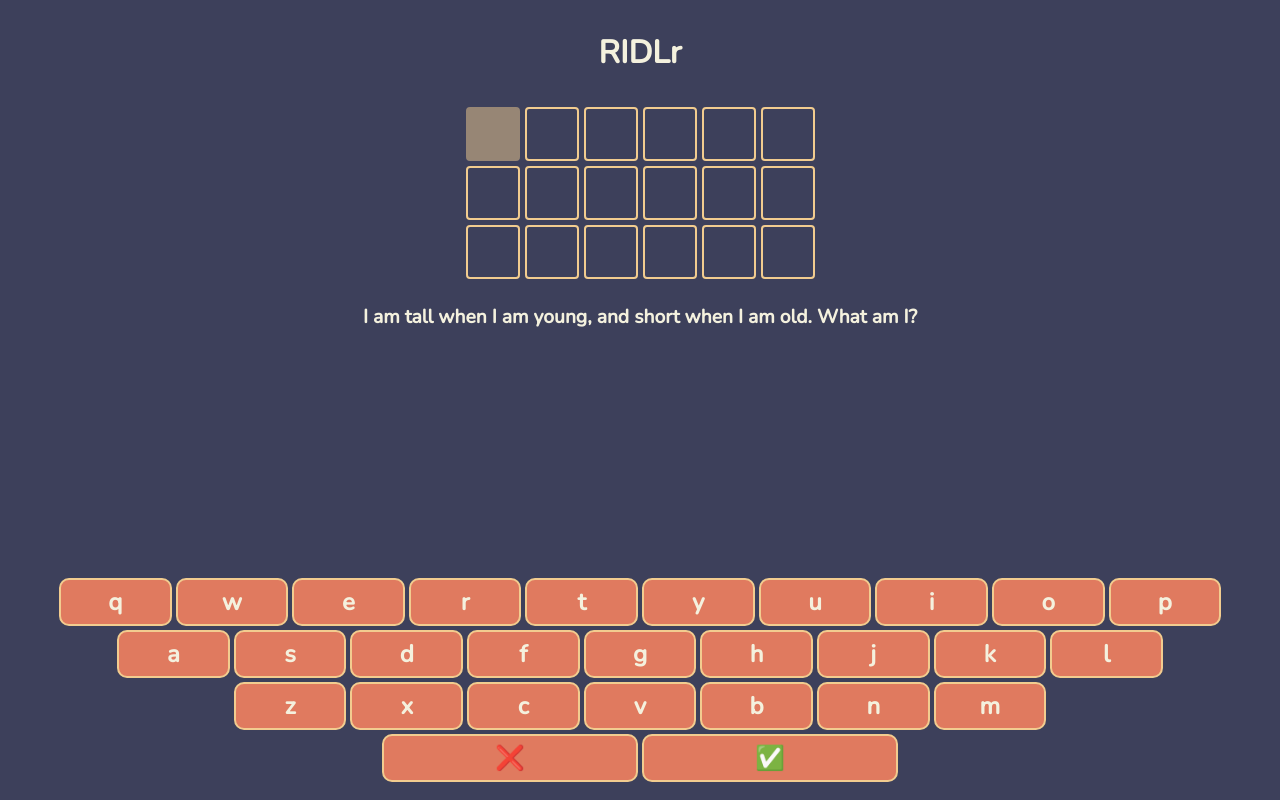
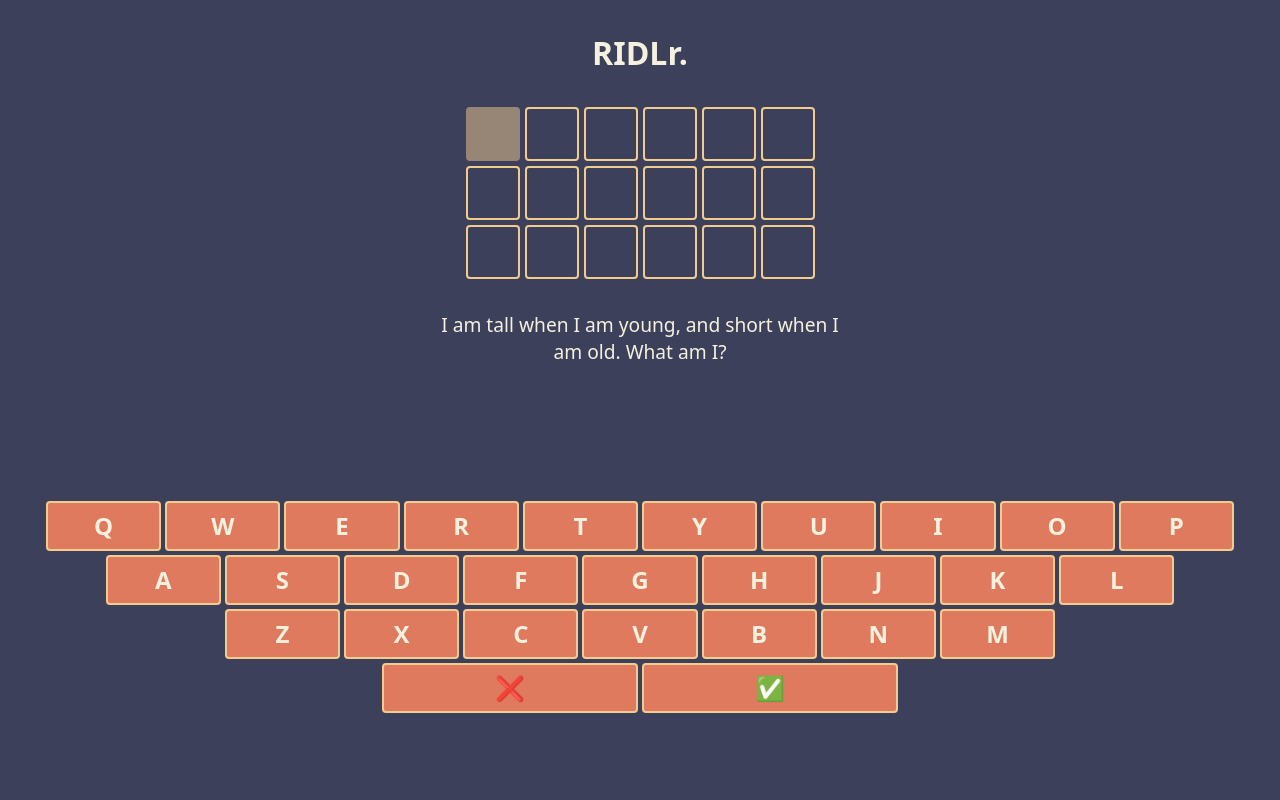
Before and after one commit to cocherz/ridler, a React (Create React App) app: page / in a window 1280 px wide. Built offline with nearby package versions, Linux system fonts and the light colour scheme.

Commit message:
keyboard and CSS updates

```diff
--- a/src/App.css
+++ b/src/App.css
@@ -34,7 +34,7 @@ html, body {margin: 0; height: 100%; overflow: hidden}
 
 body{
   background-color: var(--BG);
-  font-family: Nunito;
+  font-family: system-ui, -apple-system, BlinkMacSystemFont, 'Segoe UI', Roboto, Oxygen, Ubuntu, Cantarell, 'Open Sans', 'Helvetica Neue', sans-serif;
   color: #F4F1DE;
 }
 
@@ -57,8 +57,19 @@ font-weight: 900;
 h4{
   text-align: center;
   font-size: larger;
-  padding: 0 2rem 0 2rem;
+  /* padding: 0 2rem 0 2rem; */
 }
+
+.riddle{
+  max-width: 420px;
+  margin: auto;
+  text-align: center;
+  font-size: larger;
+  margin-top: 2rem;
+}
+
+
+
 .game{
   width: 100%;
   justify-content: center;
@@ -115,30 +126,49 @@ h4{
   100% { transform: translate(0px, 0px) ; }
 }
 
+.keyboardContainer{
+margin: auto;
+width: 100%;
+display: flex;
+align-items: center;
+justify-content: center;
 
-
+}
+.rowFour{
+  display: flex;
+}
 
 .keyboard{
-  position: absolute;
-  width: 100%;
-  bottom: 2vh;
+  height: 100%;
+  max-width: 420px;
+  border-collapse: collapse;
   display: flex;
   flex-direction: column;
-  justify-content: center;
   align-items: center;
+  flex-shrink: 3;
+  white-space:nowrap;
 }
 
 .key{
   border: 2px solid var(--border);
-  border-radius: 10px;
+  border-radius: 4px;
   font-size: 3vh;
   font-weight: 800;
-  height: 6vh;
-  width: 8.8vw;
+  height: 50px;
+  width: 9vw;
+  padding: 5px;
   margin: 2px;
   background-color: var(--Keys);
   align-items: center;
   text-align: center;
+}
+
+.play{
+  height: 80vh;
+
+  display: flex;
+  flex-direction: column;
+  justify-content: space-between;
 }
 
 .bigBtn{
--- a/src/App.js
+++ b/src/App.js
@@ -31,22 +31,21 @@ useEffect(() => {
     localStorage.setItem("datePlayed", datePlayed);
   });
 
+  useEffect(() => {
+    if (datePlayed !== new Date().toISOString().slice(0, 10)) {
+      console.log("riddle != solution");
+      localStorage.clear();
+      window.location.reload();
+    }
+  });
 
-useEffect( () => {
-  if (datePlayed !== new Date().toISOString().slice(0, 10)) {
-    console.log('riddle != solution')
-    localStorage.clear()
-    window.location.reload()
-  }
-})
-
-
-  const handleElapsedTime = () =>   {
+  const handleElapsedTime = () => {
     setElapsedTime((Date.now() - startTime) / 1000);
-  }
+  };
 
   useEffect(() => {
     const today = new Date().toISOString().slice(0, 10);
+    setDatePlayed(today);
     const currentRiddle = riddles.find((riddle) => riddle.DATE === today);
     setRiddle(currentRiddle);
     setSolution(currentRiddle.ANSWER.toLocaleLowerCase());
@@ -64,12 +63,12 @@ useEffect( () => {
     const isCorrect = solution === currentGuess;
     if (isCorrect) {
       setIsGameOver(true);
-      setCorrect(true)
-      handleElapsedTime()
+      setCorrect(true);
+      handleElapsedTime();
     }
   }
   function handleType(event) {
-    if (guesses.filter(e => e !== null).length === guesses.length) {
+    if (guesses.filter((e) => e !== null).length === guesses.length) {
       setIsGameOver(true);
       setNoGuessesLeft(true);
     }
@@ -78,7 +77,7 @@ useEffect( () => {
       if (currentGuess.length !== solution.length) {
         return;
       } else {
-        guess()
+        guess();
       }
     }
 
@@ -114,14 +113,18 @@ useEffect( () => {
   return (
     <div className="app">
       <Title />
-      {correct ? <Complete solution={solution} elapsedTime={elapsedTime} guesses={guesses} /> : null}
-      {isGameOver ? null
-      : <div>
+      {correct ? <Complete solution={solution} elapsedTime={elapsedTime} guessesCount={guesses.filter((e) => e !== null).length} /> : null}
+      {isGameOver ? null : (
+        <div className="play">
+          <div>
             <Game guesses={guesses} currentGuess={currentGuess} solution={solution} />
             <Riddle q={riddle.QUESTION} />
+          </div>
+          <div>
           <Keyboard handleType={handleType} />
           </div>
-      }
+        </div>
+      )}
       {noGuessesLeft ? <Idiot /> : null}
     </div>
   );
@@ -161,10 +164,14 @@ function Line({ guesses, row, guess, isFinal, solution, currentGuess }) {
 }
 
 function Riddle({ q }) {
-  return <h4> {q} </h4>;
+  return (
+    <div className="riddle">
+      <span> {q} </span>
+    </div>
+  );
 }
 
-function Game({guesses, currentGuess, solution,  }) {
+function Game({ guesses, currentGuess, solution }) {
   return (
     <section className="game">
       <div className="board">
@@ -180,7 +187,7 @@ function Game({guesses, currentGuess, solution,  }) {
 }
 
 function Title() {
-  return <h1> RIDLr</h1>;
+  return <h1> RIDLr.</h1>;
 }
 
 function Keyboard({ handleType }) {
@@ -199,7 +206,7 @@ function Keyboard({ handleType }) {
         <section className="rowOne">
           {rowOneKeys.map((value) => (
             <button className="key" key={value} value={value} id={value} onClick={test}>
-            {value}
+              {value.toLocaleUpperCase()}
             </button>
           ))}
         </section>
@@ -207,7 +214,7 @@ function Keyboard({ handleType }) {
         <section className="rowTwo">
           {rowTwoKeys.map((value) => (
             <button className="key" key={value} value={value} id={value} onClick={test}>
-            {value}
+              {value.toLocaleUpperCase()}
             </button>
           ))}
         </section>
@@ -215,7 +222,7 @@ function Keyboard({ handleType }) {
         <section className="rowThree">
           {rowThreeKeys.map((value) => (
             <button className="key" key={value} value={value} id={value} onClick={test}>
-            {value}
+              {value.toLocaleUpperCase()}
             </button>
           ))}
         </section>
@@ -232,16 +239,19 @@ function Keyboard({ handleType }) {
   );
 }
 
-function Complete ({solution, elapsedTime, guesses}) {
+function Complete({ solution, elapsedTime, guessesCount }) {
   return (
     <section className="container">
       <h2> Correct!</h2>
-        <h4> You got {solution.toUpperCase()} in {elapsedTime} seconds and {guesses.filter(e => e !== null).length} guesses</h4>
-        <p className="center">Come back tomorrow for a new riddle... or share this with a mate or something...</p>
+      <h4>
+        {" "}
+        You got '{solution.toUpperCase()}' in {Math.round(elapsedTime * 10) / 10} seconds and {guessesCount} {guessesCount > 1 ? 'guesses' : 'guess!'}
+      </h4>
+      <p className="center">Come back tomorrow for a new riddle... or share this with a mate or something in the meantime...</p>
       <Share />
-        <button onClick={() => localStorage.clear() +  window.location.reload()} > try again </button>
+      <button onClick={() => localStorage.clear() + window.location.reload()}> Try again </button>
     </section>
-  )
+  );
 }
 
 function Idiot() {
@@ -250,11 +260,7 @@ function Idiot() {
       <h2> Not today...</h2>
       <p className="center">Come back tomorrow for a new riddle. or share this with a mate or something...</p>
       <Share />
-        <button onClick={() => localStorage.clear() + window.location.reload()}> try again </button>
+      <button onClick={() => localStorage.clear() + window.location.reload()}> Try again </button>
     </section>
-  )
+  );
 }
-// function handleClick() {
-//   localStorage.clear()
-//   window.location.reload()
-// }
--- a/src/share/bev.js
+++ b/src/share/bev.js
@@ -6,7 +6,7 @@ const BuyMeACoffeeLink = () => {
   return (
     <a href={buyMeACoffeeLink} target="_blank" rel="noopener noreferrer" className='bev'>
      <h4>
-      Donate a 🍻
+      Sponser a 🍻
       </h4>
     </a>
   );
```
Lines whose indentation alone changed are shown as unchanged.
